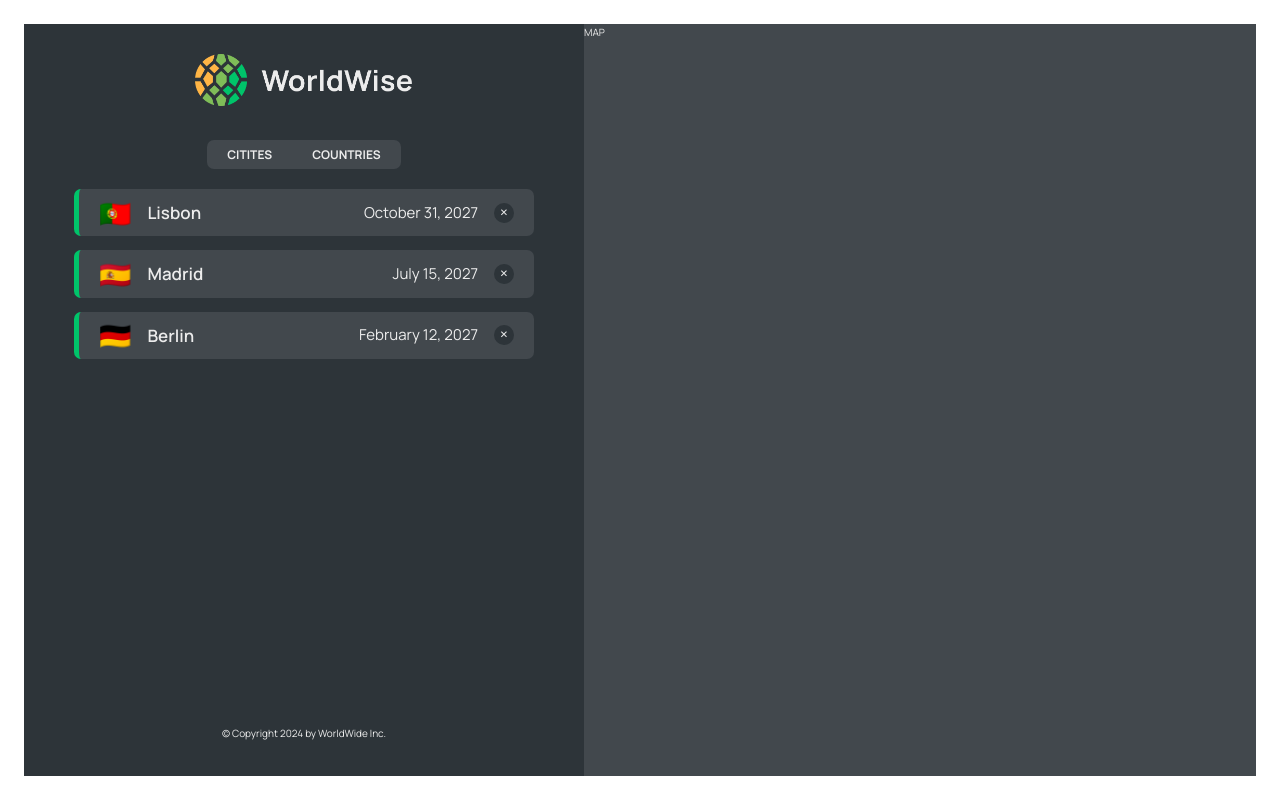
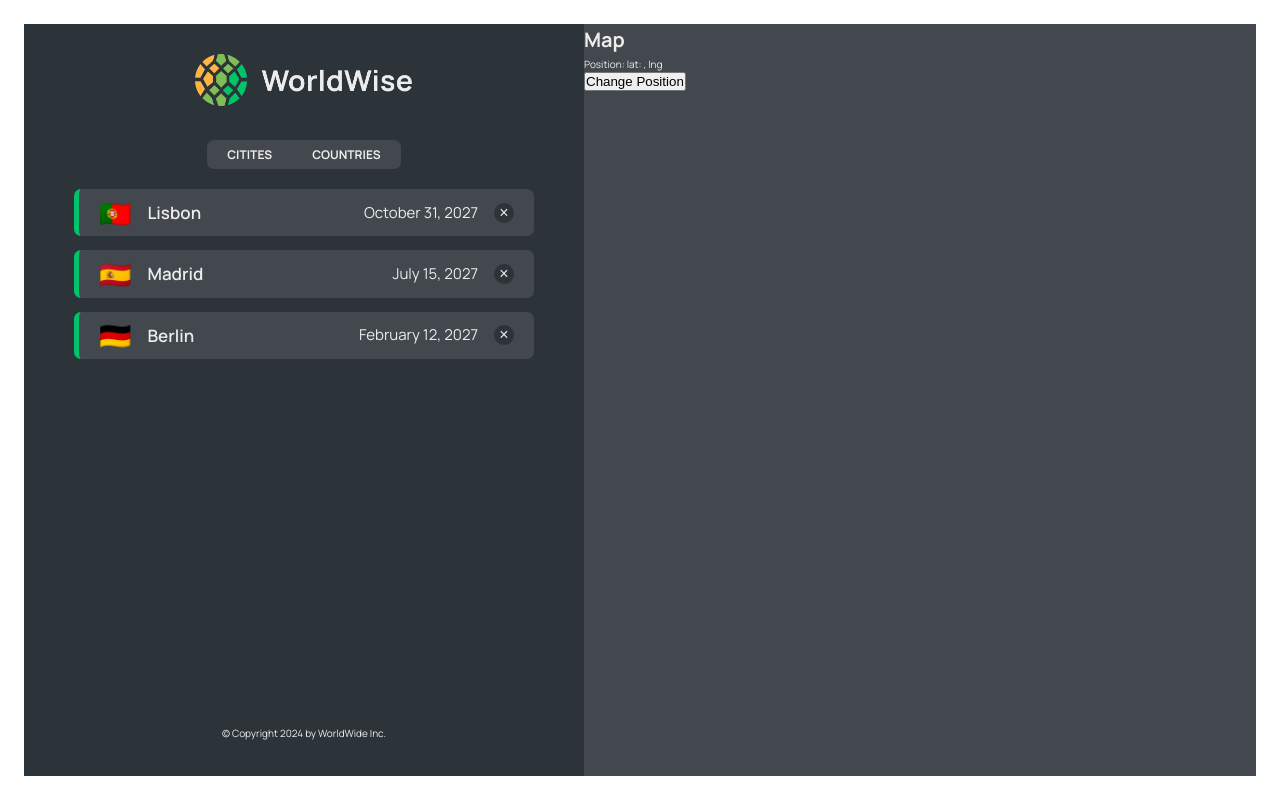
Before and after one commit to pjevic/worldwise, a React (Vite) app: page /app in a window 1280 px wide. Built offline with nearby package versions, Linux system fonts and the light colour scheme; data requests are answered from the project's data file.

Commit message:
Reading and Setting a Query String

```diff
--- a/src/components/City/City.jsx
+++ b/src/components/City/City.jsx
@@ -1,25 +1,23 @@
 /** @format */
 
-import { useParams } from "react-router-dom";
+import { useParams, useSearchParams } from "react-router-dom";
 
 import styles from "./City.module.css";
 
 function City() {
   const { id } = useParams();
-
-  // TEMP DATA
-  // const currentCity = {
-  //   cityName: "Lisbon",
-  //   emoji: "🇵🇹",
-  //   date: "2027-10-31T15:59:59.138Z",
-  //   notes: "My favorite city so far!",
-  // };
+  const [searchParams, setSearchParams] = useSearchParams();
+  const lat = searchParams.get("lat");
+  const lng = searchParams.get("lng");
 
   // const { cityName, emoji, date, notes } = currentCity;
 
   return (
-    <div className={styles.city}>
+    <div onClick={setSearchParams} className={styles.city}>
       <h1>{id}</h1>
+      <p>
+        Position lat {lat}, lng {lng}
+      </p>
       {/* <div className={styles.row}>
         <h6>City name</h6>
         <h3>
@@ -56,3 +54,11 @@ function City() {
 }
 
 export default City;
+
+// TEMP DATA
+// const currentCity = {
+//   cityName: "Lisbon",
+//   emoji: "🇵🇹",
+//   date: "2027-10-31T15:59:59.138Z",
+//   notes: "My favorite city so far!",
+// };
--- a/src/components/City/CityItem/CityItem.jsx
+++ b/src/components/City/CityItem/CityItem.jsx
@@ -13,15 +13,16 @@ const formatDate = (date) =>
   }).format(new Date(date));
 
 function CityItem({ city }) {
-  const { cityName, emoji, date, id } = city;
+  const { cityName, emoji, date, id, position } = city;
+  const { lat, lng } = position;
 
   return (
     <li>
-      <Link to={`${id}`} className={styles.cityItem}>
+      <Link to={`${id}?lat=${lat}&lng=${lng}`} className={styles.cityItem}>
         <span className={styles.emoji}>{emoji}</span>
         <h3 className={styles.name}>{cityName}</h3>
         <time className={styles.date}>{formatDate(date)}</time>
-        <bitton className={styles.deleteBtn}>&times;</bitton>
+        <button className={styles.deleteBtn}>&times;</button>
       </Link>
     </li>
   );
--- a/src/components/Map/Map.jsx
+++ b/src/components/Map/Map.jsx
@@ -1,8 +1,29 @@
 /** @format */
+import { useSearchParams } from "react-router-dom";
+
 import styles from "./Map.module.css";
 
 function Map() {
-  return <div className={styles.mapContainer}>MAP</div>;
+  const [searchParams, setSearchParams] = useSearchParams();
+
+  const lat = searchParams.get("lat");
+  const lng = searchParams.get("lng");
+
+  return (
+    <div className={styles.mapContainer}>
+      <h1>Map</h1>
+      <p>
+        Position: lat: {lat}, lng {lng}
+      </p>
+      <button
+        onClick={() => {
+          setSearchParams({ lat: 25, lng: 50 });
+        }}
+      >
+        Change Position
+      </button>
+    </div>
+  );
 }
 
 export default Map;
```
Also changed, not shown: 1 other file (tests, documents, lock files or other folders).
